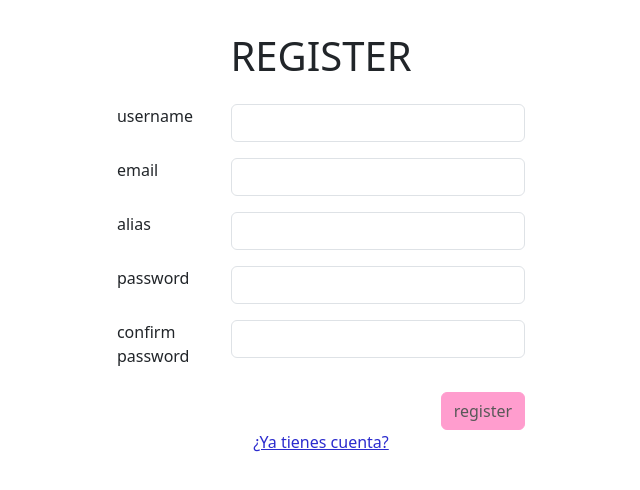
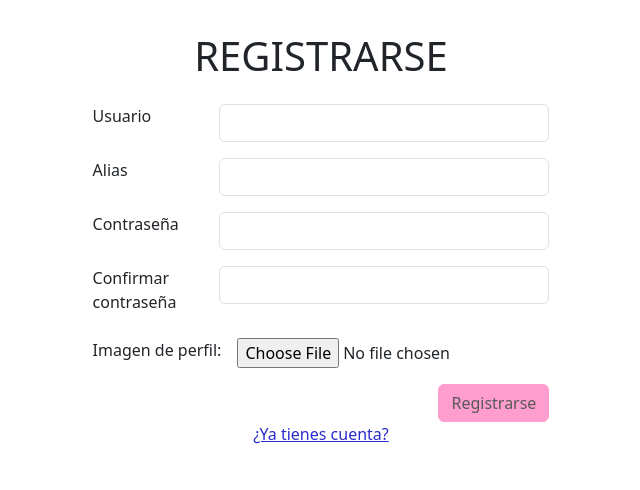
Before and after one commit to Darlinx25/Pichon, an Angular app in the folder frontend/: page /register in a window 1280 px wide. Shown: the top 490 px of the page, without its empty margins (319-959 px from the left). Built offline with nearby package versions, Linux system fonts and the light colour scheme.

Commit message:
guardar imagen registro

```diff
--- a/frontend/src/app/components/login/login.html
+++ b/frontend/src/app/components/login/login.html
@@ -1,21 +1,21 @@
 <div id="formulario" class="p-3 d-flex flex-column justify-content-center align-items-center">
-    <h1 class="p-3">LOGIN</h1>
+    <h1 class="p-3">INICIAR SESION</h1>
     <p style="color: red;" *ngIf="errorMessage">{{ errorMessage }}</p>
     <form [formGroup]="loginForm" (ngSubmit)="onSubmit()">
         <div class="d-flex gap-3 mb-3">
-            <label class="form-label w-25" for="title">username</label>
+            <label class="form-label w-25" for="title">Usuario</label>
             <div class="w-75">
                 <input class="form-control" id="username" formControlName="username" type="text" />
             </div>
         </div>
         <div class="d-flex gap-3 mb-3">
-            <label class="form-label w-25" for="description">password</label>
+            <label class="form-label w-25" for="description">Contraseña</label>
             <div class="w-75">
                 <input class="form-control" id="password" formControlName="password" type="password" />
             </div>
         </div>
         <div class="d-flex justify-content-end">
-            <button class="btn btn-primary" [disabled]="!loginForm.valid" type="submit">login</button>
+            <button class="btn btn-primary" [disabled]="!loginForm.valid" type="submit">Iniciar sesion</button>
         </div>
     </form>
     <a style="color: rgb(43, 43, 206);" routerLink="/register">Registrarse</a>
--- a/frontend/src/app/components/register/register.html
+++ b/frontend/src/app/components/register/register.html
@@ -1,40 +1,39 @@
 <div id="formulario" class="p-3 d-flex flex-column justify-content-center align-items-center">
-    <h1 class="p-3">REGISTER</h1>
+    <h1 class="p-3">REGISTRARSE</h1>
     <p style="color: green;" *ngIf="successMessage">{{ successMessage }}</p>
     <p style="color: red;" *ngIf="errorMessage">{{ errorMessage }}</p>
     <form [formGroup]="registerForm" (ngSubmit)="onSubmit()">
         <div class="d-flex gap-3 mb-3">
-            <label class="form-label w-25" for="title">username</label>
+            <label class="form-label w-25" for="title">Usuario</label>
             <div class="w-75">
                 <input class="form-control" id="username" formControlName="username" type="text" />
             </div>
         </div>
         <div class="d-flex gap-3 mb-3">
-            <label class="form-label w-25" for="title">email</label>
-            <div class="w-75">
-                <input class="form-control" id="email" formControlName="email" type="email" />
-            </div>
-        </div>
-        <div class="d-flex gap-3 mb-3">
-            <label class="form-label w-25" for="title">alias</label>
+            <label class="form-label w-25" for="title">Alias</label>
             <div class="w-75">
                 <input class="form-control" id="alias" formControlName="alias" type="text" />
             </div>
         </div>
         <div class="d-flex gap-3 mb-3">
-            <label class="form-label w-25" for="description">password</label>
+            <label class="form-label w-25" for="description">Contraseña</label>
             <div class="w-75">
                 <input class="form-control" id="password" formControlName="password" type="password" />
             </div>
         </div>
         <div class="d-flex gap-3 mb-3">
-            <label class="form-label w-25" for="description">confirm password</label>
+            <label class="form-label w-25" for="description">Confirmar contraseña</label>
             <div class="w-75">
                 <input class="form-control" id="confirmPassword" formControlName="confirmPassword" type="password" />
             </div>
         </div>
+        <div class="d-flex gap-3 mb-3">
+            <label for="imagen">Imagen de perfil:</label>
+            <input type="file" id="imagen" (change)="onFileSelected($event)" accept="image/*">
+        </div>
+
         <div class="d-flex justify-content-end">
-            <button class="btn btn-primary" [disabled]="!registerForm.valid" type="submit">register</button>
+            <button class="btn btn-primary" [disabled]="!registerForm.valid" type="submit">Registrarse</button>
         </div>
     </form>
     <a style="color: rgb(43, 43, 206);" routerLink="">¿Ya tienes cuenta?</a>
--- a/frontend/src/app/components/register/register.ts
+++ b/frontend/src/app/components/register/register.ts
@@ -1,8 +1,8 @@
-import { Component, inject, OnInit  } from '@angular/core';
+import { Component, inject, OnInit } from '@angular/core';
 import { FormBuilder, ReactiveFormsModule, Validators } from '@angular/forms';
 import { AuthService } from '../../services/auth.service';
 import { NgIf } from '@angular/common';
-import { RouterLink, Router} from '@angular/router';
+import { RouterLink, Router } from '@angular/router';
 
 
 @Component({
@@ -18,21 +18,17 @@ export class Register implements OnInit {
 
   errorMessage = '';
   successMessage = '';
+  selectedFile: File | null = null;
 
   registerForm = this.formBuilder.group({
     username: ['', [Validators.required, Validators.minLength(3)]],
-    email: ['', [Validators.required, Validators.email]],
     alias: ['', [Validators.required]],
     password: ['', [Validators.required, Validators.minLength(12)]],
-    confirmPassword: ['', [Validators.required, Validators.minLength(12)]]
+    confirmPassword: ['', [Validators.required, Validators.minLength(12)]],
   });
 
   get username() {
     return this.registerForm.get('username');
-  }
-
-  get email() {
-    return this.registerForm.get('email');
   }
 
   get alias() {
@@ -47,20 +43,29 @@ export class Register implements OnInit {
     return this.registerForm.get('confirmPassword');
   }
 
-    ngOnInit() {
-    if(localStorage.getItem('user')){
+  ngOnInit() {
+    if (localStorage.getItem('user')) {
       this.router.navigate(['/chat']);
     }
   }
 
   onSubmit() {
     if (this.registerForm.invalid) return;
-    this.authService.register(this.registerForm.value as any).subscribe({
+    const formData = new FormData();
+    formData.append('username', this.registerForm.get('username')?.value ?? '');
+    formData.append('alias', this.registerForm.get('alias')?.value ?? '');
+    formData.append('password', this.registerForm.get('password')?.value ?? '');
+    formData.append('confirmPassword', this.registerForm.get('confirmPassword')?.value ?? '');
+    if (this.selectedFile) {
+      formData.append('imagen', this.selectedFile, this.selectedFile.name);
+    }
+    this.authService.register(formData).subscribe({
       next: (res: any) => {
         if (res.success) {
           this.successMessage = res.message;
           this.errorMessage = '';
           this.registerForm.reset();
+          this.selectedFile = null;
         } else {
           this.errorMessage = res.error;
           this.successMessage = '';
@@ -72,4 +77,11 @@ export class Register implements OnInit {
       },
     });
   }
+
+  onFileSelected(event: Event) {
+    const input = event.target as HTMLInputElement;
+    if (input.files && input.files.length > 0) {
+      this.selectedFile = input.files[0];
+    }
+  }
 }
--- a/frontend/src/app/services/auth.service.ts
+++ b/frontend/src/app/services/auth.service.ts
@@ -5,13 +5,7 @@ import { environment } from '../../environments/environment';
 @Injectable({ providedIn: 'root' })
 export class AuthService {
   private http = inject(HttpClient);
-  register(data: {
-    username: string;
-    email: string;
-    alias: string;
-    password: string;
-    confirmPassword: string;
-  }) {
+  register(data: FormData) {
     return this.http.post<{ success?: boolean; message?: string; error?: string }>(
       `${environment.apiBaseUrl}/register.php`,
       data
```
Also changed, not shown: 2 other files (tests, documents, lock files or other folders).
